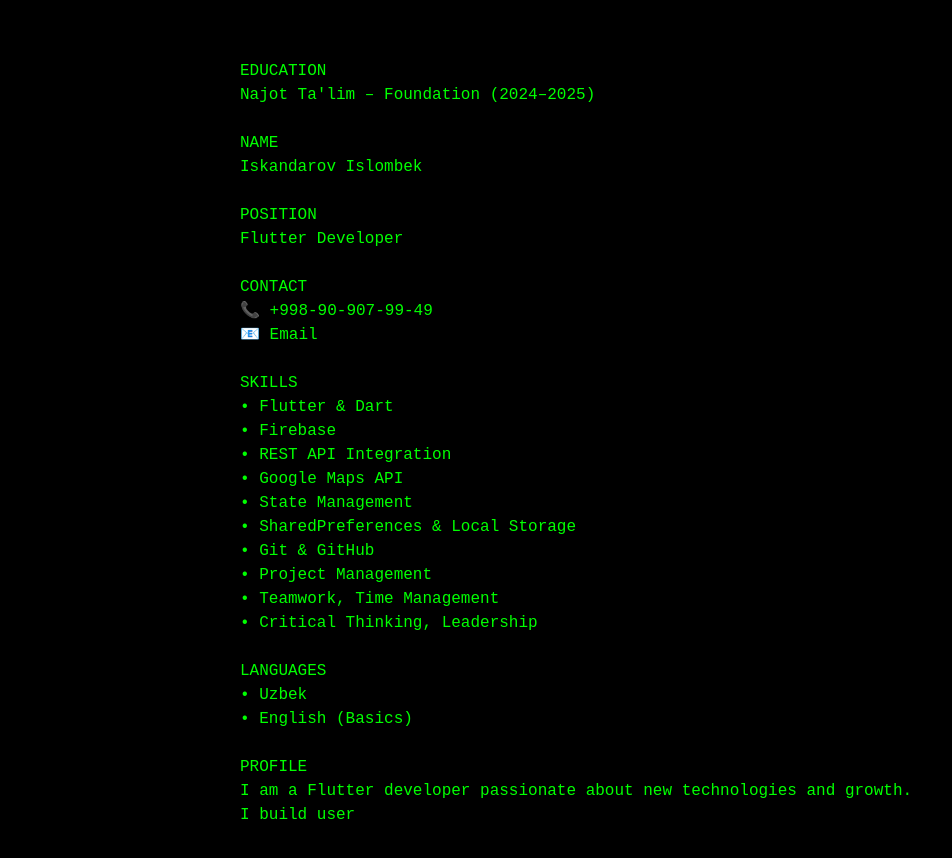
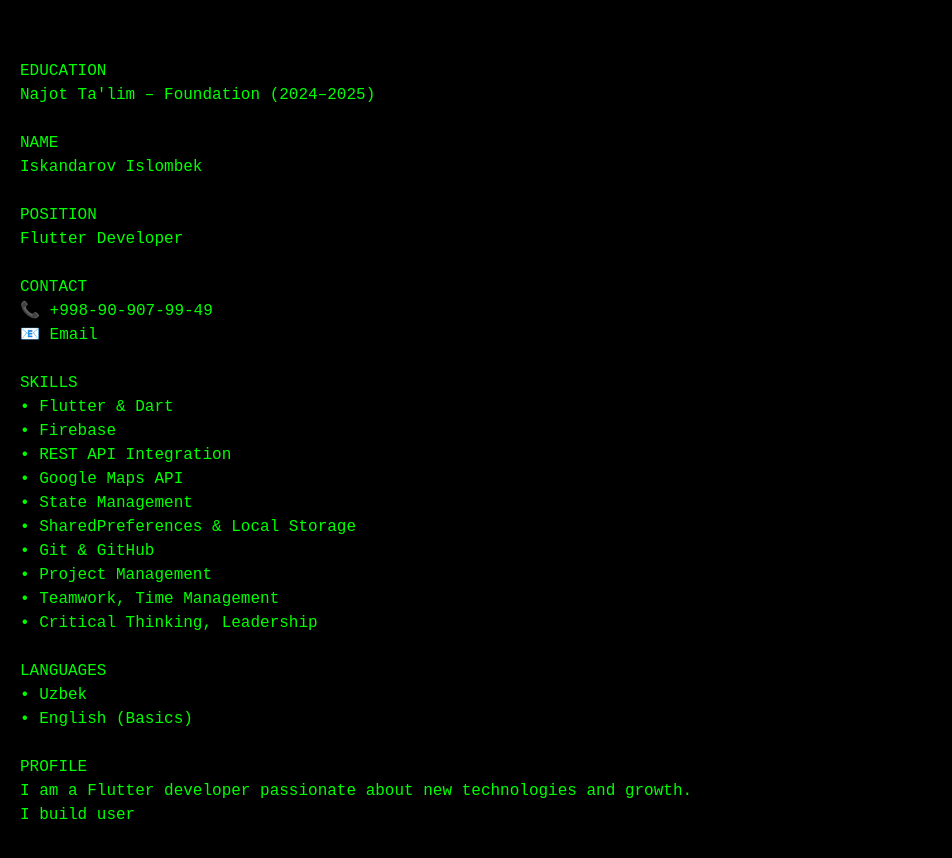
Before and after one commit to Islombek885/resume, a plain HTML site: page index.html in a window 1280 px wide. Shown: the whole page, without its empty margins (0-952 px from the left). Drawn offline with Linux system fonts and the light colour scheme.

Commit message:
Update index.html

```diff
--- a/index.html
+++ b/index.html
@@ -12,13 +12,13 @@
       font-family: monospace;
       padding: 20px;
       white-space: pre-line;
-      overflow: hidden;
+      overflow-y: auto; /* scroll ishlashi uchun */
     }
     .terminal {
       max-width: 800px;
-      margin: auto;
       font-size: 16px;
       line-height: 1.5;
+      margin-left: 0; /* chap tomondan chiqishi uchun */
     }
     .cursor {
       display: inline-block;
@@ -93,6 +93,7 @@ SOCIALS
       if (i < text.length) {
         terminal.innerHTML = text.substring(0, i++) + '<span class="cursor"></span>';
         setTimeout(typeText, 10);
+        terminal.scrollTop = terminal.scrollHeight; // Scroll pastga tushib borishi uchun
       } else {
         terminal.innerHTML = text; // Remove cursor at the end
       }
```
